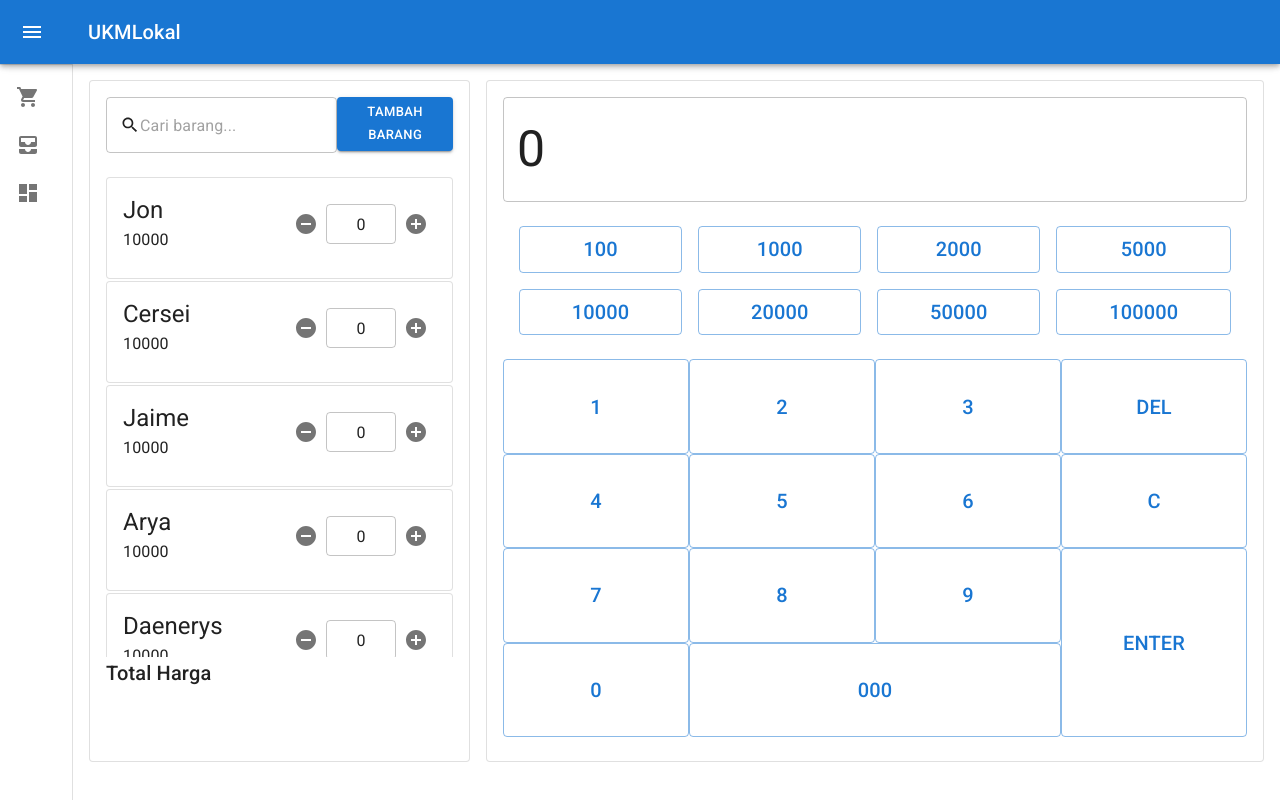
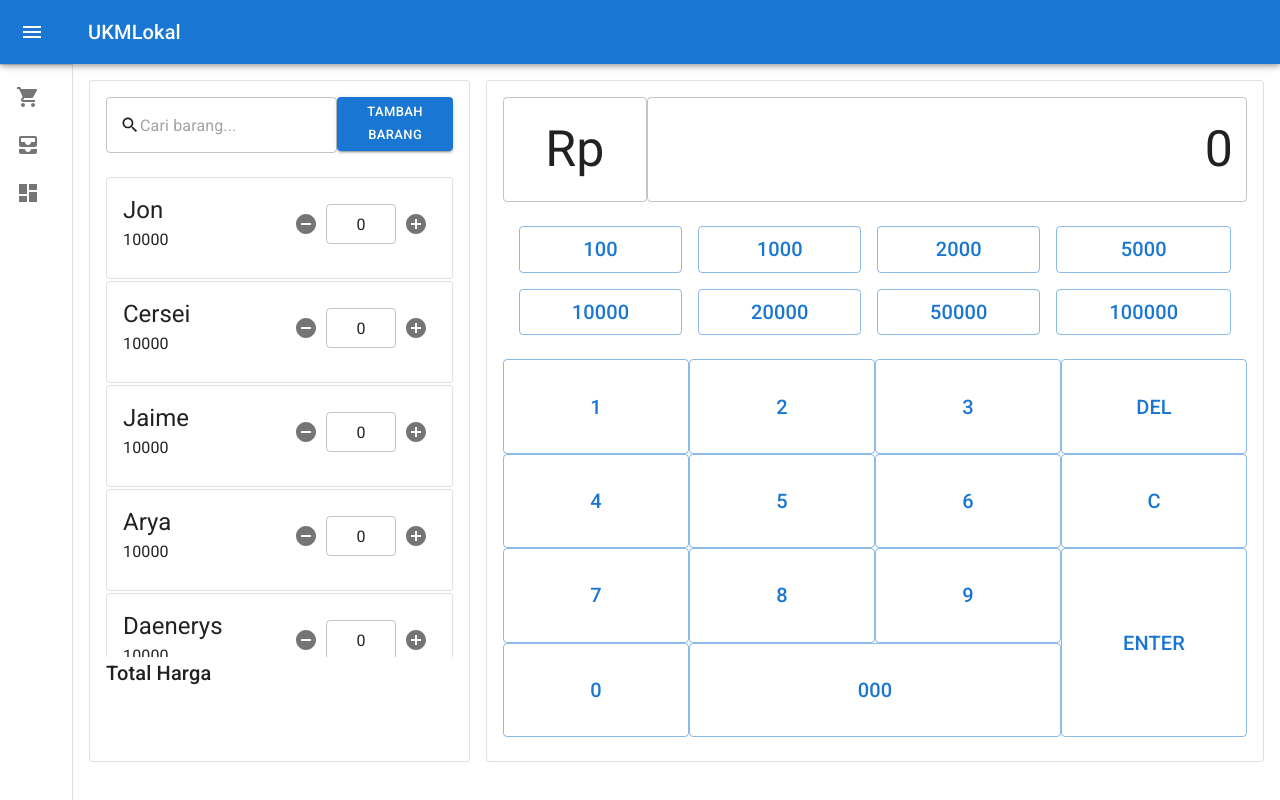
Before and after one commit to farrellp43/pos-system, a React (Create React App) app: page / in a window 1280 px wide. Built offline with nearby package versions, Linux system fonts and the light colour scheme.

Commit message:
fixing komponen kalkulator ketika del

```diff
--- a/src/components/Kalkulator/Kalkulator.tsx
+++ b/src/components/Kalkulator/Kalkulator.tsx
@@ -1,5 +1,6 @@
 import { CardContent, Typography, Button, Box, TextField } from "@mui/material";
 import React, { useState } from "react";
+import NumberFormat from "react-number-format";
 import ButtonKalkulator from "../ButtonKalkulator/ButtonKalkulator";
 import "./Kalkulator.css";
 
@@ -59,7 +60,7 @@ const Kalkulator = (props: IKalkulatorProps) => {
     console.log(display);
   };
 
-  const val = display.replace(/\B(?=(\d{3})+(?!\d))/g, ",")
+  const val = display.replace(/\B(?=(\d{3})+(?!\d))/g, ",");
 
   return (
     <CardContent>
@@ -71,16 +72,34 @@ const Kalkulator = (props: IKalkulatorProps) => {
           rowGap: 1,
         }}
       >
-        <Box>
+        <Box display="flex">
           <TextField
-            value={val}
+            type="text"
+            defaultValue="Rp"
+            inputProps={{
+              readOnly: true,
+              style: {
+                fontSize: "50px",
+                textAlign: "center",
+                width: "150px",
+              },
+            }}
+          />
+          <NumberFormat
+            value={display}
+            customInput={TextField}
+            thousandSeparator="."
+            decimalSeparator=","
             fullWidth
-            type="number"
-            onChange={(event: React.ChangeEvent<HTMLInputElement>) =>
-              setDisplay(event.target.value)
-            }
+            onChange={(event: React.ChangeEvent<HTMLInputElement>) => {
+              if (event.target.value === "") {
+                setDisplay("0");
+                return;
+              }
+              setDisplay(event.target.value);
+            }}
             inputProps={{
-              style: { fontSize: "50px" },
+              style: { fontSize: "50px", textAlign: "right" },
             }}
           />
         </Box>
```
